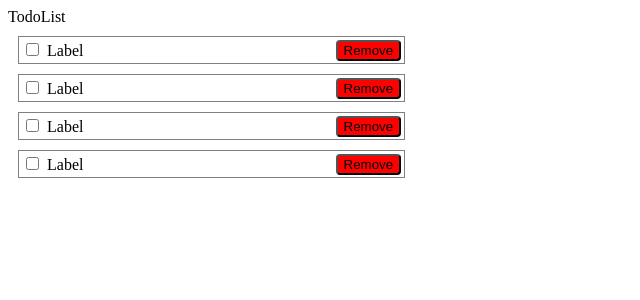
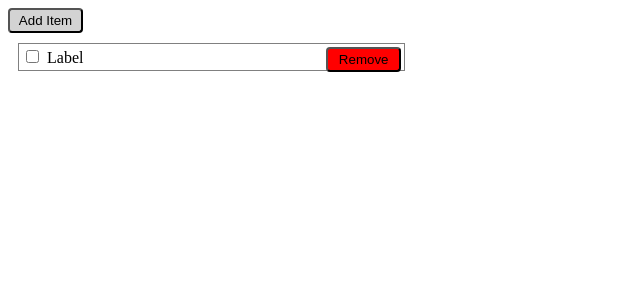
Before and after one commit to vincentpace2395/ReactTodoList, a React (Create React App) app: page / in a window 1280 px wide. Shown: the top 300 px of the page, without its empty margins (0-640 px from the left). Built offline with nearby package versions, Linux system fonts and the light colour scheme.

Commit message:
Add AddItem component

```diff
--- a/src/App.js
+++ b/src/App.js
@@ -1,15 +1,11 @@
 import React from 'react';
-import TodoList from "./components/TodoList/TodoList";
+import TodoForm from './components/TodoForm/TodoForm';
 
 function App() {
   return (
     <div className="App">
       <header className="App-header">
-        TodoList
-        <TodoList />
-        <TodoList />
-        <TodoList />
-        <TodoList />
+        <TodoForm />
       </header>
     </div>
   );
--- /dev/null
+++ b/src/components/AddItem.css
@@ -0,0 +1,6 @@
+button {
+    background-color: lightgrey;
+    border-radius: 4px;
+    height: 25px;
+    width: 75px;
+}
--- /dev/null
+++ b/src/components/AddItem.js
@@ -0,0 +1,10 @@
+import React from 'react';
+import './AddItem.css';
+
+const AddItem = () => {
+    return (
+        <button className='btn btn-default'>Add Item</button>
+    );
+};
+
+export default AddItem;
--- /dev/null
+++ b/src/components/TodoForm/TodoForm.js
@@ -0,0 +1,16 @@
+import React from 'react';
+import AddItem from '../AddItem';
+import TodoList from '../TodoList/TodoList';
+
+class TodoForm extends React.Component {
+    render () {
+        return (
+            <React.Fragment>
+                <AddItem />
+                <TodoList />
+            </React.Fragment>
+        );
+    }
+};
+
+export default TodoForm;
```
